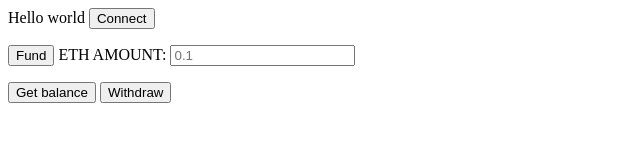
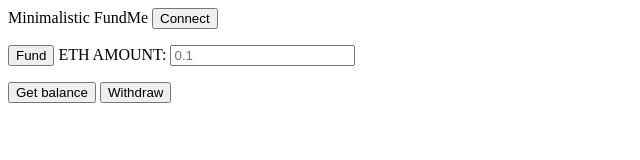
Before and after one commit to gmluqa/hardhat-fundme-frontend-html-js, a website with bundled scripts: page index.html in a window 1280 px wide. Shown: the whole page, without its empty margins (0-640 px from the left). Built offline with nearby package versions, Linux system fonts and the light colour scheme.

Commit message:
changed <body>

```diff
--- a/index.html
+++ b/index.html
@@ -4,7 +4,7 @@
         <title>Fund Me App</title>
     </head>
     <body>
-        Hello world
+        Minimalistic FundMe
         <!--type="module" so that it can handle imports-->
         <script src="./index.js" type="module"></script>
         <button id="connectButton">Connect</button>
```
